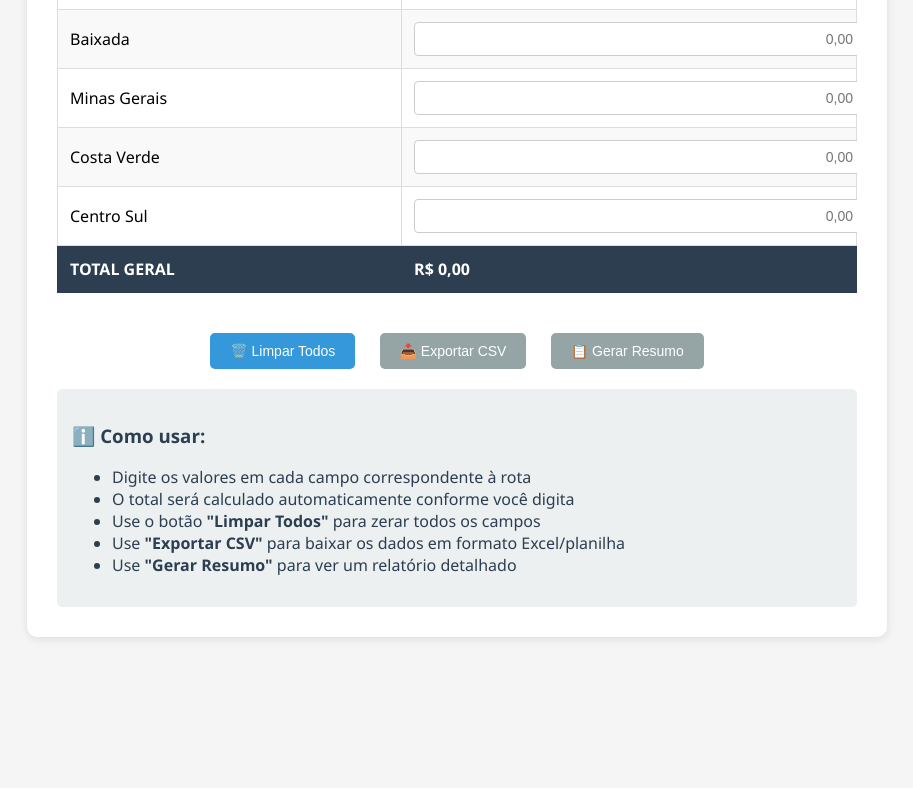
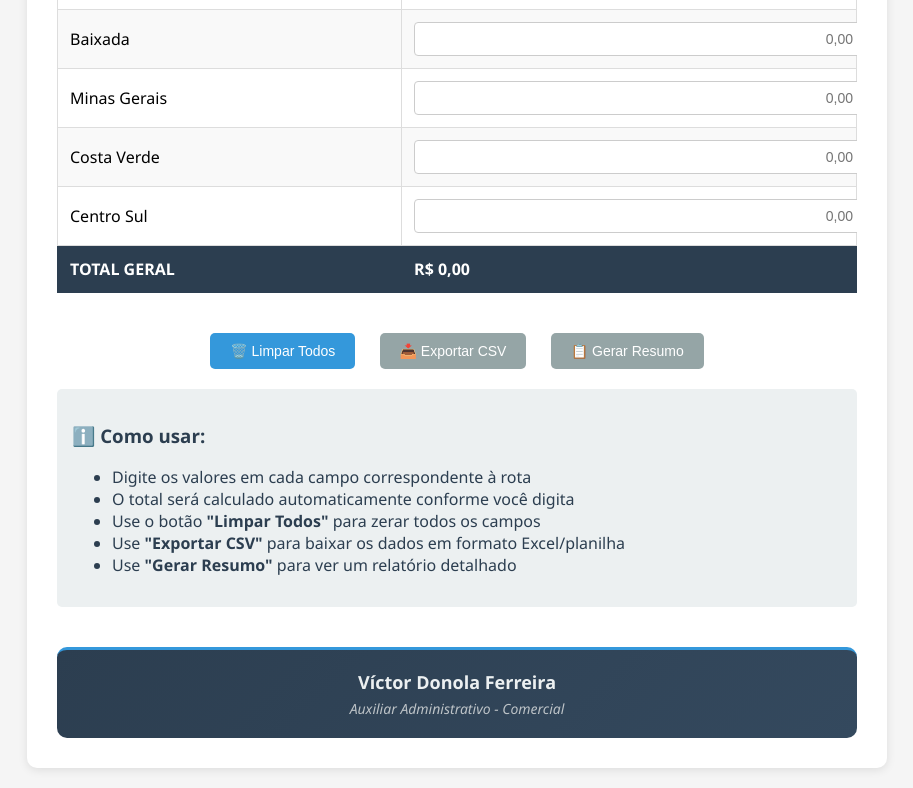
Before and after one commit to vdonoladev/valueControl, a plain HTML site: page index.html in a window 1280 px wide. Shown: the part 871-1659 px from the top of the page, without its empty margins (183-1096 px from the left). Before the commit the page ends 1528 px from the top, so only its background shows below. Drawn offline with Linux system fonts and the light colour scheme.

Commit message:
Editing footer

```diff
--- a/index.html
+++ b/index.html
@@ -237,6 +237,11 @@
         <h3>📊 Resumo Detalhado</h3>
         <div id="resumoContent"></div>
       </div>
+
+      <div class="footer">
+        <div class="footer-name">Víctor Donola Ferreira</div>
+        <div class="footer-profession">Auxiliar Administrativo - Comercial</div>
+      </div>
     </div>
 
     <script type="text/javascript" src="index.js"></script>
--- a/style.css
+++ b/style.css
@@ -32,11 +32,9 @@ body {
   left: -50%;
   width: 200%;
   height: 200%;
-  background: radial-gradient(
-    circle,
-    rgba(255, 255, 255, 0.1) 0%,
-    transparent 70%
-  );
+  background: radial-gradient(circle,
+      rgba(255, 255, 255, 0.1) 0%,
+      transparent 70%);
   animation: shimmer 4s ease-in-out infinite alternate;
 }
 
@@ -97,6 +95,7 @@ body {
     transform: rotate(0deg);
     opacity: 0.3;
   }
+
   100% {
     transform: rotate(180deg);
     opacity: 0.7;
@@ -107,6 +106,7 @@ body {
   0% {
     transform: scale(1);
   }
+
   100% {
     transform: scale(1.05);
   }
@@ -212,3 +212,25 @@ input[type="text"]:focus {
   margin-top: 20px;
   color: #2c3e50;
 }
+
+.footer {
+  text-align: center;
+  margin-top: 40px;
+  padding: 20px;
+  background: linear-gradient(135deg, #2c3e50 0%, #34495e 100%);
+  color: #ecf0f1;
+  border-radius: 10px;
+  border-top: 3px solid #3498db;
+}
+
+.footer-name {
+  font-size: 18px;
+  font-weight: bold;
+  margin-bottom: 5px;
+}
+
+.footer-profession {
+  font-size: 14px;
+  color: #bdc3c7;
+  font-style: italic;
+}
```
